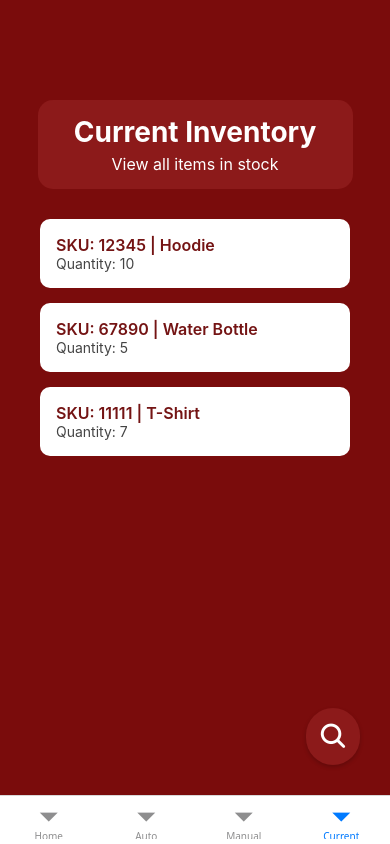
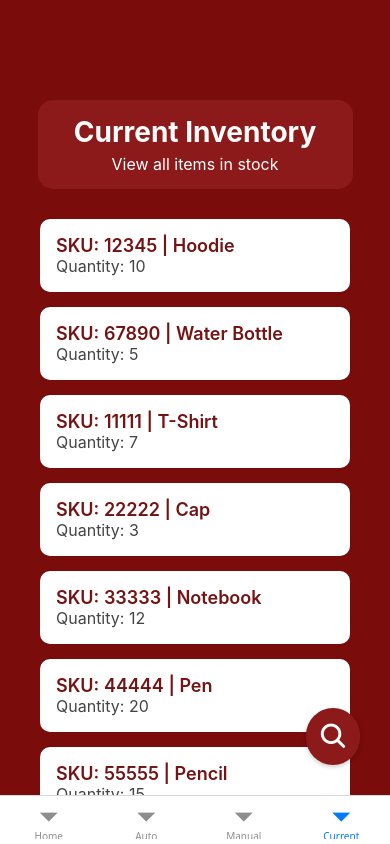
Before and after one commit to varun-b-nagaraj/Co-Op-Inventory, a React Native app in the folder coop-inventory-clean/: screen /Current in a window 390 px wide. Built offline with nearby package versions, Linux system fonts and the light colour scheme.

Commit message:
Added scroll animation to current inventory

```diff
--- a/coop-inventory-clean/app.json
+++ b/coop-inventory-clean/app.json
@@ -13,7 +13,8 @@
       "backgroundColor": "#ffffff"
     },
     "ios": {
-      "supportsTablet": true
+      "supportsTablet": true,
+      "bundleIdentifier": "com.anonymous.coop-inventory-clean"
     },
     "android": {
       "adaptiveIcon": {
--- a/coop-inventory-clean/package.json
+++ b/coop-inventory-clean/package.json
@@ -4,8 +4,8 @@
   "main": "index.js",
   "scripts": {
     "start": "expo start",
-    "android": "expo start --android",
-    "ios": "expo start --ios",
+    "android": "expo run:android",
+    "ios": "expo run:ios",
     "web": "expo start --web"
   },
   "dependencies": {
--- a/coop-inventory-clean/screens/CurrentInventoryScreen.js
+++ b/coop-inventory-clean/screens/CurrentInventoryScreen.js
@@ -1,12 +1,13 @@
-import React, { useState } from 'react';
+import React, { useState, useEffect, useRef } from 'react';
 import {
   View,
   Text,
   FlatList,
   TextInput,
   TouchableOpacity,
-  TouchableWithoutFeedback,
   Keyboard,
+  Animated,
+  StyleSheet,
 } from 'react-native';
 import { Ionicons } from '@expo/vector-icons';
 import { globalStyles } from '../styles/globalStyles';
@@ -16,53 +17,95 @@ export default function CurrentInventoryScreen() {
     { id: '1', sku: '12345', name: 'Hoodie', quantity: 10 },
     { id: '2', sku: '67890', name: 'Water Bottle', quantity: 5 },
     { id: '3', sku: '11111', name: 'T-Shirt', quantity: 7 },
+    { id: '4', sku: '22222', name: 'Cap', quantity: 3 },
+    { id: '5', sku: '33333', name: 'Notebook', quantity: 12 },
+    { id: '6', sku: '44444', name: 'Pen', quantity: 20 },
+    { id: '7', sku: '55555', name: 'Pencil', quantity: 15 },
+    { id: '8', sku: '66666', name: 'Eraser', quantity: 8 },
+    { id: '9', sku: '77777', name: 'Ruler', quantity: 6 },
+    { id: '10', sku: '88888', name: 'Stapler', quantity: 4 },
+    { id: '11', sku: '99999', name: 'Tape', quantity: 9 },
+    { id: '12', sku: '10101', name: 'Scissors', quantity: 2 },
+    { id: '13', sku: '12121', name: 'Glue Stick', quantity: 11 },
+    { id: '14', sku: '13131', name: 'Highlighter', quantity: 14 },
+    { id: '15', sku: '14141', name: 'Marker', quantity: 1 },
+    { id: '16', sku: '15151', name: 'Colored Pencils', quantity: 3 },
+    { id: '17', sku: '16161', name: 'Crayons', quantity: 5 },
+    { id: '18', sku: '17171', name: 'Whiteboard Marker', quantity: 7 },
   ];
 
   const [query, setQuery] = useState('');
   const [showSearch, setShowSearch] = useState(false);
+  const [filteredData, setFilteredData] = useState(inventoryData);
 
-  const filteredData = inventoryData.filter((item) => {
-    const lowerQuery = query.toLowerCase();
-    return (
-      item.sku.includes(lowerQuery) ||
-      item.name.toLowerCase().includes(lowerQuery)
+  // one Animated.Value per item
+  const animatedValues = useRef(inventoryData.map(() => new Animated.Value(0))).current;
+
+  // staggered pop-in on mount
+  useEffect(() => {
+    Animated.stagger(
+      100,
+      animatedValues.map(av =>
+        Animated.timing(av, {
+          toValue: 1,
+          duration: 300,
+          useNativeDriver: true,
+        })
+      )
+    ).start();
+  }, []);
+
+  // update filter whenever query changes
+  useEffect(() => {
+    const q = query.toLowerCase();
+    setFilteredData(
+      inventoryData.filter(
+        it =>
+          it.sku.includes(q) ||
+          it.name.toLowerCase().includes(q)
+      )
     );
-  });
-
-  const handleDismiss = () => {
-    if (showSearch) {
-      setShowSearch(false);
-      setQuery('');
-      Keyboard.dismiss();
-    }
-  };
+  }, [query]);
 
   return (
-    <TouchableWithoutFeedback onPress={handleDismiss}>
     <View style={[globalStyles.container, globalStyles.inventoryContainer]}>
-        {/* Header Box */}
+      {/* Header */}
       <View style={globalStyles.headerBox}>
-          <Text style={[globalStyles.title, globalStyles.textCenter]}>Current Inventory</Text>
+        <Text style={[globalStyles.title, globalStyles.textCenter]}>
+          Current Inventory
+        </Text>
         <Text style={[globalStyles.subtitle, globalStyles.textCenter]}>
           View all items in stock
         </Text>
       </View>
 
-        {/* Inventory List */}
+      {/* Animated, scrollable list */}
+      <View style={styles.listContainer}>
         <FlatList
-          style={globalStyles.fullWidth}
+          data={filteredData}
+          keyExtractor={item => item.id}
+          nestedScrollEnabled
+          showsVerticalScrollIndicator
           contentContainerStyle={globalStyles.inventoryListPadding}
-          data={filteredData}
-          keyExtractor={(item) => item.id}
-          renderItem={({ item }) => (
+          renderItem={({ item, index }) => (
+            <Animated.View
+              style={{
+                opacity: animatedValues[index] || 1,
+                transform: [{ scale: animatedValues[index] || 1 }],
+              }}
+            >
               <View style={globalStyles.itemBox}>
-              <Text style={globalStyles.itemTitle}>
+                <Text style={[globalStyles.itemTitle, { fontSize: 18 }]}>
                   SKU: {item.sku} | {item.name}
                 </Text>
-              <Text style={globalStyles.itemSub}>Quantity: {item.quantity}</Text>
+                <Text style={[globalStyles.itemSub, { fontSize: 16 }]}>
+                  Quantity: {item.quantity}
+                </Text>
               </View>
+            </Animated.View>
           )}
         />
+      </View>
 
       {/* Floating Search */}
       <View style={globalStyles.searchFloatingWrapper}>
@@ -72,9 +115,14 @@ export default function CurrentInventoryScreen() {
             placeholderTextColor="#999"
             value={query}
             onChangeText={setQuery}
+            onBlur={() => {
+              setShowSearch(false);
+              setQuery('');
+              Keyboard.dismiss();
+            }}
             style={[
               globalStyles.searchInputFloating,
-                { position: 'absolute', bottom: 7, right: 0 } // Shift down
+              { position: 'absolute', bottom: 7, right: 0 },
             ]}
             autoFocus
           />
@@ -85,6 +133,13 @@ export default function CurrentInventoryScreen() {
         )}
       </View>
     </View>
-    </TouchableWithoutFeedback>
   );
 }
+
+const styles = StyleSheet.create({
+  listContainer: {
+    width: '100%',
+    maxHeight: 600,
+    alignSelf: 'center',
+  },
+});
```
Lines whose indentation alone changed are shown as unchanged.
